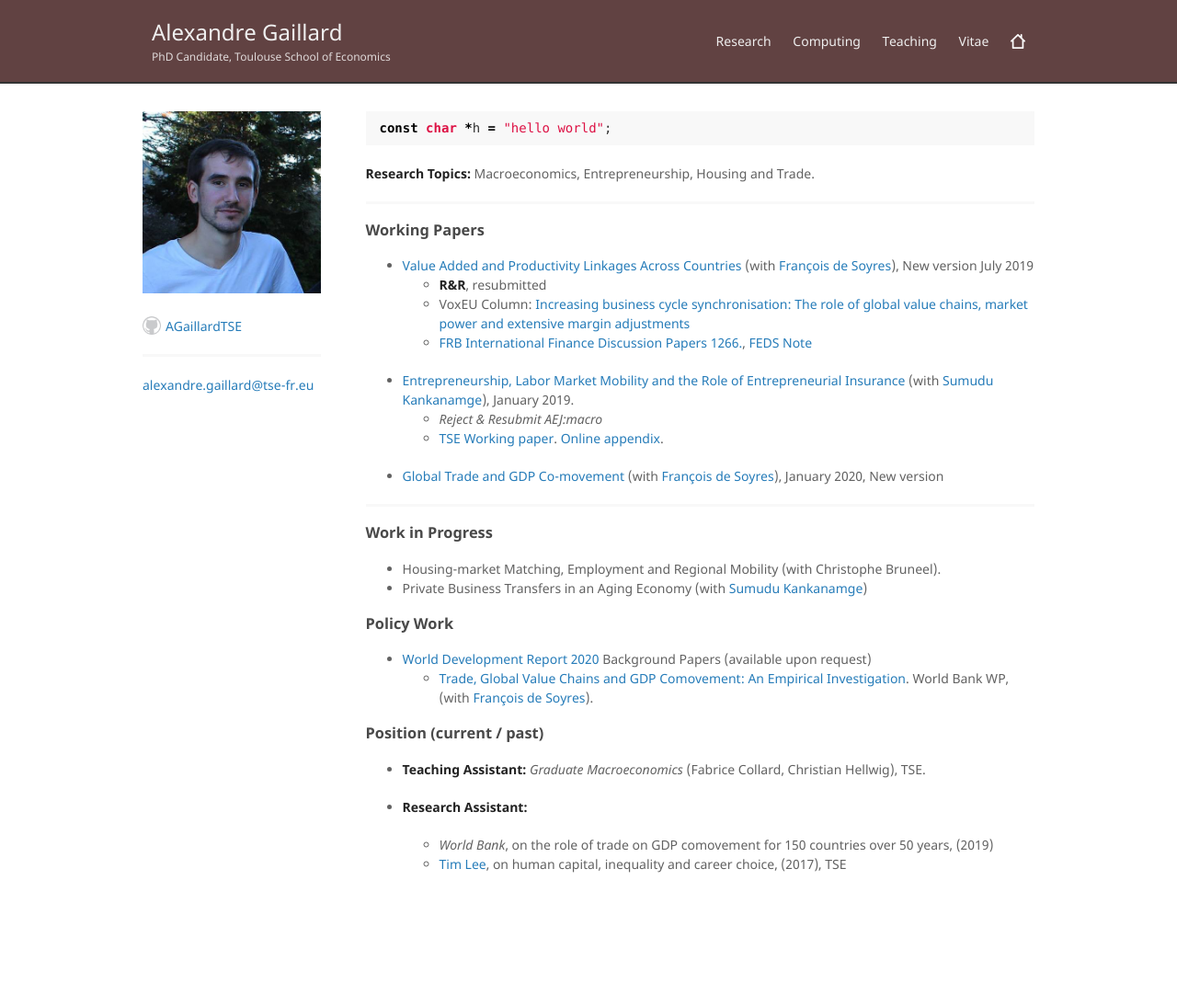
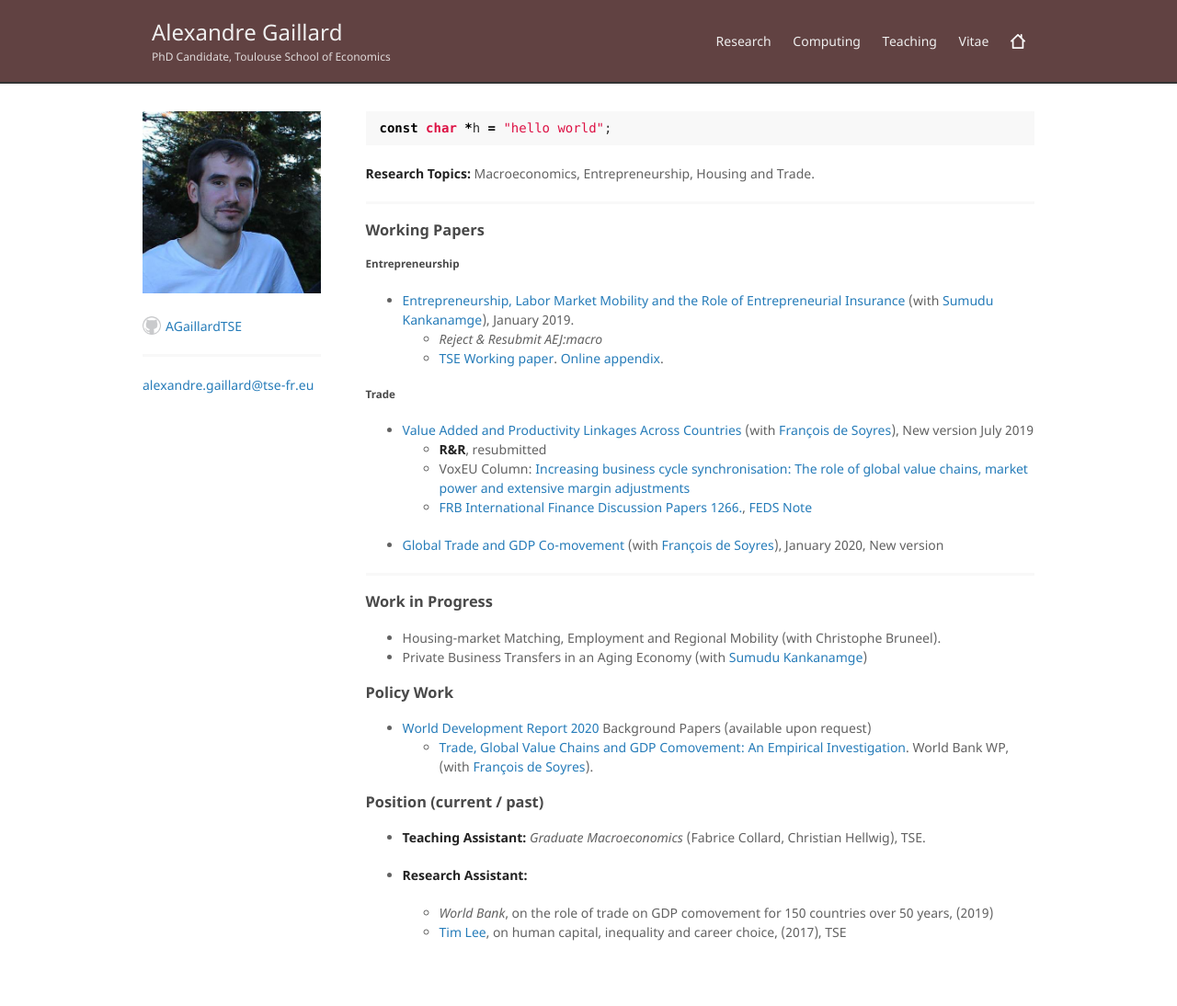
Before and after one commit to AGaillardTSE/AGaillardTSE.github.io, a Jekyll site: the page built from index.md, in a window 1280 px wide. Shown: the whole page at 92% size. Built offline with Jekyll 4.4.1, drawn with Linux system fonts in a browser that asks for light colours; before the commit the page ends 1020 px from its top, so only the background shows below that.

Commit message:
Update index.md

```diff
--- a/index.md
+++ b/index.md
@@ -13,16 +13,20 @@ const char *h = "hello world";
 
 ### Working Papers
 
+##### Entrepreneurship
+*   [Entrepreneurship, Labor Market Mobility and the Role of Entrepreneurial Insurance](http://agaillard.eu/projects/ELMM/) (with [Sumudu Kankanamge](http://kankanamge.free.fr/)), January 2019.
+    - *Reject & Resubmit AEJ:macro*
+    - <a href="https://www.tse-fr.eu/sites/default/files/TSE/documents/doc/wp/2018/wp_tse_929.pdf" target="_blank">TSE Working paper</a>. <a href="http://kankanamge.free.fr/docs/ELMMREI_online_appendix.pdf" target="_blank">Online appendix</a>.
+
+
+##### Trade
 *   [Value Added and Productivity Linkages Across Countries](http://agaillard.eu/projects/TCP/) (with [François de Soyres](https://sites.google.com/site/francoisdesoyres/research)), New version July 2019
     - **R&R**, resubmitted
     - VoxEU Column: <a href="https://voxeu.org/article/explaining-business-cycle-synchronisation-using-profits-and-extensive-margin" target="_blank">Increasing business cycle synchronisation: The role of global value chains, market power and extensive margin adjustments</a>
     - <a href="https://www.federalreserve.gov/econres/ifdp/files/ifdp1266.pdf" target="_blank">FRB International Finance Discussion Papers 1266.</a>, <a href="https://www.federalreserve.gov/econres/notes/feds-notes/increasing-business-cycles-synchronization-20191213.htm" target="_blank">FEDS Note</a>
 
-*   [Entrepreneurship, Labor Market Mobility and the Role of Entrepreneurial Insurance](http://agaillard.eu/projects/ELMM/) (with [Sumudu Kankanamge](http://kankanamge.free.fr/)), January 2019.
-    - *Reject & Resubmit AEJ:macro*
-    - <a href="https://www.tse-fr.eu/sites/default/files/TSE/documents/doc/wp/2018/wp_tse_929.pdf" target="_blank">TSE Working paper</a>. <a href="http://kankanamge.free.fr/docs/ELMMREI_online_appendix.pdf" target="_blank">Online appendix</a>.
+*   [Global Trade and GDP Co-movement](https://drive.google.com/open?id=1g5GmWcsKtfLnl72oHk43Gv-wYeeFSkch) (with [François de Soyres](https://sites.google.com/site/francoisdesoyres/research)), January 2020, New version
 
-*   [Global Trade and GDP Co-movement](https://drive.google.com/open?id=1g5GmWcsKtfLnl72oHk43Gv-wYeeFSkch) (with [François de Soyres](https://sites.google.com/site/francoisdesoyres/research)), January 2020, New version
 
 * * *
 
```
